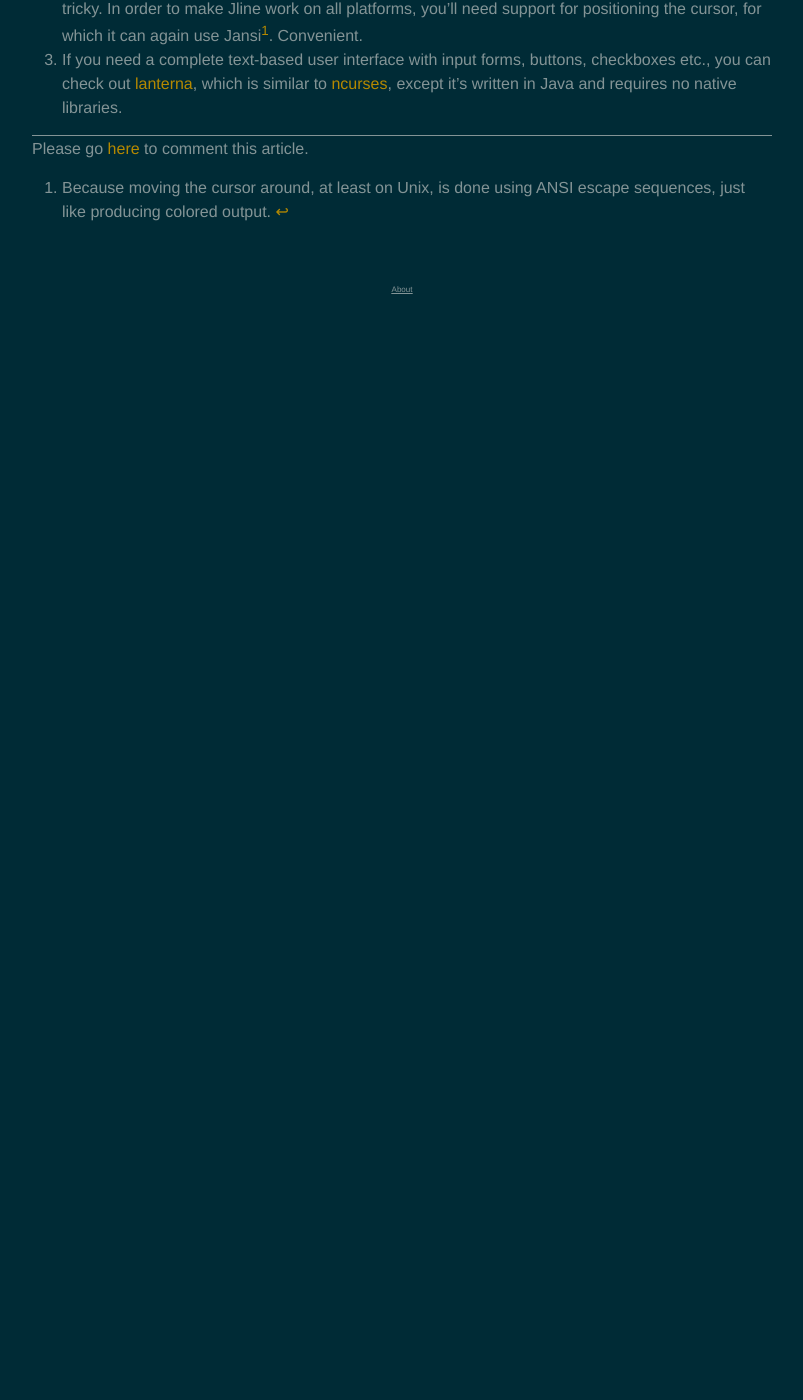
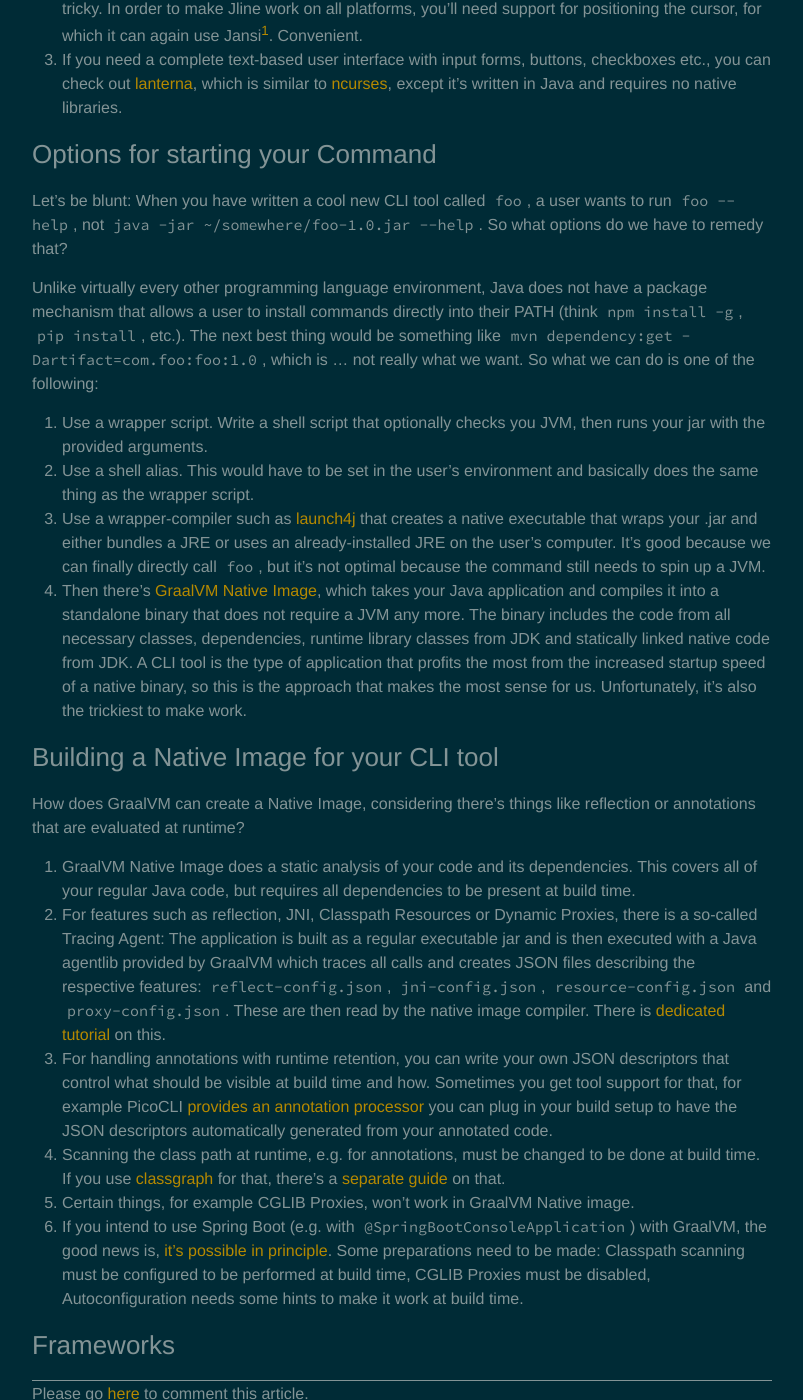
Before and after one commit to atextor/atextor.github.com, a Jekyll site: the page built from _posts/2020-07-27-building-a-decent-java-cli.md, in a window 1280 px wide and 1400 px high, scrolled down 5990 px. Shown: the whole window, without its empty margins (238-1041 px from the left). Built offline with Jekyll 4.4.1, drawn with Linux system fonts in a browser that asks for light colours; before the commit the page ends 6286 px from its top, so only the background shows below that.

Commit message:
Add sections about startup

```diff
--- a/_posts/2020-07-27-building-a-decent-java-cli.md
+++ b/_posts/2020-07-27-building-a-decent-java-cli.md
@@ -227,6 +227,64 @@
    [ncurses](https://en.wikipedia.org/wiki/Ncurses), except it's written in Java and requires no
    native libraries.
 
+### Options for starting your Command
+
+Let's be blunt: When you have written a cool new CLI tool called `foo`, a user wants to run `foo
+--help`, not `java -jar ~/somewhere/foo-1.0.jar --help`. So what options do we have to remedy that?
+
+Unlike virtually every other programming language environment, Java does not have a package
+mechanism that allows a user to install commands directly into their PATH (think `npm install -g`,
+`pip install`, etc.). The next best thing would be something like `mvn dependency:get
+-Dartifact=com.foo:foo:1.0`, which is ... not really what we want. So what we can do is one of the
+following:
+
+1. Use a wrapper script. Write a shell script that optionally checks you JVM, then runs your jar
+   with the provided arguments.
+1. Use a shell alias. This would have to be set in the user's environment and basically does the
+   same thing as the wrapper script.
+1. Use a wrapper-compiler such as [launch4j](http://launch4j.sourceforge.net/) that creates a native
+   executable that wraps your .jar and either bundles a JRE or uses an already-installed JRE on the
+   user's computer. It's good because we can finally directly call `foo`, but it's not optimal
+   because the command still needs to spin up a JVM.
+1. Then there's [GraalVM Native Image](https://www.graalvm.org/docs/reference-manual/native-image/),
+   which takes your Java application and compiles it into a standalone binary that does not require
+   a JVM any more. The binary includes the code from all necessary classes, dependencies, runtime
+   library classes from JDK and statically linked native code from JDK. A CLI tool is the type of
+   application that profits the most from the increased startup speed of a native binary, so this is
+   the approach that makes the most sense for us. Unfortunately, it's also the trickiest to make work.
+
+### Building a Native Image for your CLI tool
+
+How does GraalVM can create a Native Image, considering there's things like reflection or
+annotations that are evaluated at runtime?
+
+1. GraalVM Native Image does a static analysis of your code and its dependencies. This covers all of
+   your regular Java code, but requires all dependencies to be present at build time.
+1. For features such as reflection, JNI, Classpath Resources or Dynamic Proxies, there is a
+   so-called Tracing Agent: The application is built as a regular executable jar and is then
+   executed with a Java agentlib provided by GraalVM which traces all calls and creates JSON files
+   describing the respective features: `reflect-config.json`, `jni-config.json`,
+   `resource-config.json` and `proxy-config.json`. These are then read by the native image compiler.
+   There is [dedicated
+   tutorial](https://github.com/oracle/graal/blob/master/substratevm/CONFIGURE.md) on this.
+1. For handling annotations with runtime retention, you can write your own JSON descriptors that
+   control what should be visible at build time and how. Sometimes you get tool support for that,
+   for example PicoCLI [provides an annotation
+   processor](https://www.infoq.com/articles/java-native-cli-graalvm-picocli/) you can plug in your
+   build setup to have the JSON descriptors automatically generated from your annotated code.
+1. Scanning the class path at runtime, e.g. for annotations, must be changed to be done at build
+   time. If you use [classgraph](https://github.com/classgraph/classgraph) for that, there's a
+   [separate guide](https://github.com/classgraph/classgraph/wiki/Build-Time-Scanning) on that.
+1. Certain things, for example CGLIB Proxies, won't work in GraalVM Native image.
+1. If you intend to use Spring Boot (e.g. with `@SpringBootConsoleApplication`) with GraalVM, the
+   good news is, [it's possible in
+   principle](https://spring.io/blog/2020/04/16/spring-tips-the-graalvm-native-image-builder-feature).
+   Some preparations need to be made: Classpath scanning must be configured to be
+   performed at build time, CGLIB Proxies must be disabled, Autoconfiguration needs some hints to
+   make it work at build time.
+
+### Frameworks
+
 * * *
 
 [^1]: Because moving the cursor around, at least on Unix, is done using ANSI escape sequences, just
```
